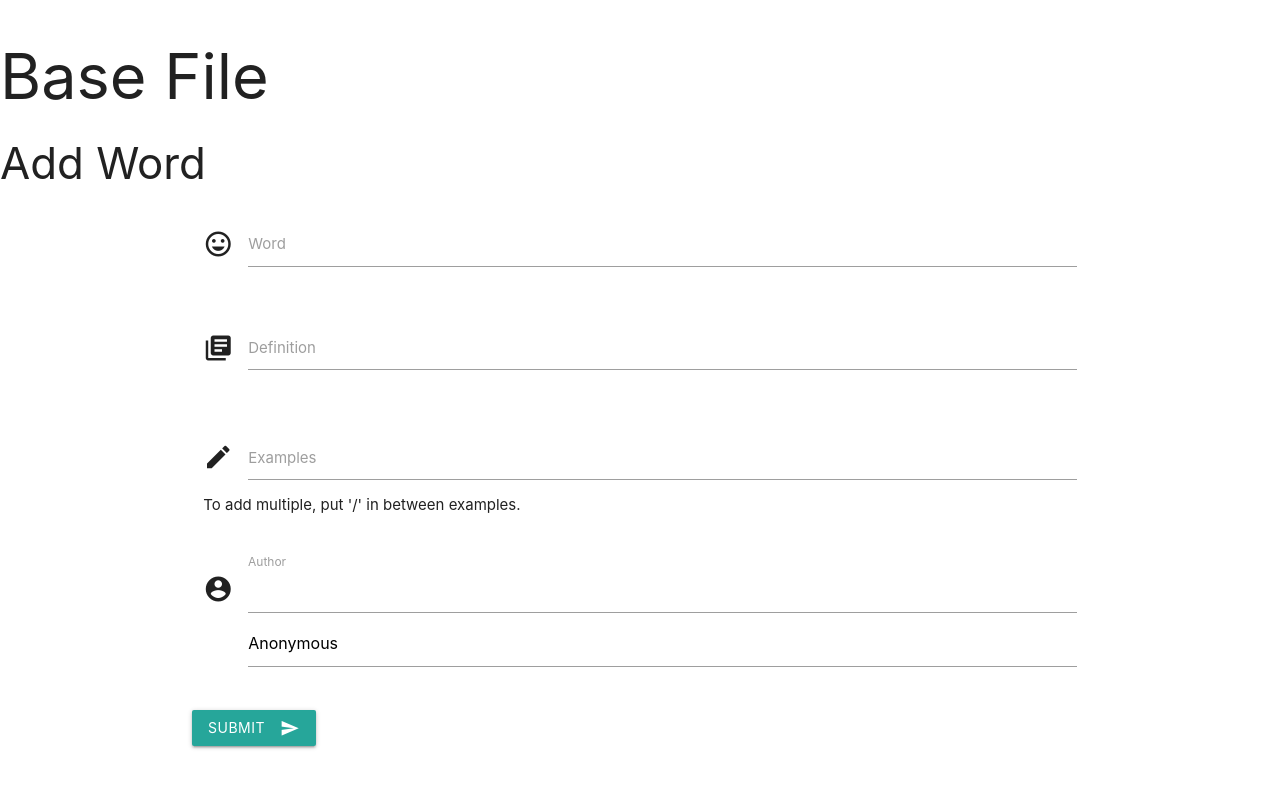
After one commit to albenakr/berlin-dictionary, a Flask app: page /add_word in a window 1280 px wide. The commit adds this page. Run offline with Flask 2, Linux system fonts and the light colour scheme; some libraries are stand-ins or nearby versions.

Commit message:
Insert Word functionality

```diff
--- a/app.py
+++ b/app.py
@@ -23,6 +23,29 @@ def get_words():
 def add_word():
     return render_template('addword.html')
 
+@app.route('/insert_word', methods=['POST'])
+def insert_word():
+    words = mongo.db.words
+    req = request.form.to_dict()
+    print(req)
+    examples = req['example']
+    req['example'] = examples.split('/')
+
+    if req['author'] == "":
+        req['author'] = "Anonymous"
+
+    words.insert_one(req)
+    return redirect(url_for('get_words'))
+
+@app.route('/manage_words')
+def manage_words():
+    return render_template('managewords.html')
+
+@app.route('/edit_word/<word_id>')
+def edit_word(word_id):
+    the_word = mongo.db.tasks.find_one({"_id": ObjectId(word_id)})
+    return render_template('/edit_word', word=the_word)
+
 if __name__ == '__main__':
     app.run(host=os.getenv("IP","0.0.0.0"),
     port=int(os.getenv("PORT","8080")),
--- /dev/null
+++ b/templates/addword.html
@@ -0,0 +1,52 @@
+{% extends 'base.html' %} {% block content %}
+
+<h3> Add Word </h3>
+<div class="container">
+	<div class="row">
+		<form action="{{ url_for('insert_word') }}" method="POST" class="col s12">
+
+			<div class="row">
+				<div class="input-field col s12">
+					<i class="material-icons prefix">mood</i>
+					<input id="word" name="word" type="text" class="validate" required>
+					<label for="word">Word</label>
+				</div>
+			</div>
+
+
+			<div class="row">
+				<div class="input-field col s12">
+					<i class="material-icons prefix">library_books</i>
+					<textarea id="definition" name="definition" class="materialize-textarea" required></textarea>
+					<label for="definition">Definition</label>
+				</div>
+			</div>
+
+			<div class="row">
+				<div class="input-field col s12">
+					<i class="material-icons prefix">mode_edit</i>
+					<textarea id="example" name="example" class="materialize-textarea"></textarea>
+					<label for="example">Examples</label>
+					<h7>To add multiple, put '/' in between examples.</h7>
+				</div>
+			</div>
+
+
+			<div class="row">
+				<div class="input-field col s12">
+					<i class="material-icons prefix">account_circle</i>
+					<input id="author" name="author" type="text" class="validate">
+					<input id="author" name="author" type="text" class="validate" value="Anonymous">
+					<label for="author">Author</label>
+				</div>
+			</div>
+
+			<div class="row">
+				<button class="btn waves-effect waves-light" type="submit">Submit<i class="material-icons right">send</i></button>
+			</div>
+		</form>
+	</div>
+</div>
+
+
+{% endblock %}
--- a/templates/base.html
+++ b/templates/base.html
@@ -4,14 +4,7 @@
 <head>
 	<link href="https://fonts.googleapis.com/icon?family=Material+Icons" rel="stylesheet">
 	<link rel="stylesheet" href="https://cdnjs.cloudflare.com/ajax/libs/materialize/1.0.0/css/materialize.min.css">
-	<script type="text/javascript">
-		$(document).ready(function() {
-    $('input#input_text, textarea#textarea2').characterCounter();
-  });
-
-       $('#textarea1').val('New Text');
-  M.textareaAutoResize($('#textarea1'));
-	</script>
+	<link rel="stylesheet" href="{{url_for('static', filename='css/style.css')}}" type="text/css" />
 
 </head>
 
@@ -22,7 +15,14 @@
 	<script src="https://cdnjs.cloudflare.com/ajax/libs/jquery/3.4.1/jquery.slim.js"
 		integrity="sha256-BTlTdQO9/fascB1drekrDVkaKd9PkwBymMlHOiG+qLI=" crossorigin="anonymous"></script>
 	<script src="https://cdnjs.cloudflare.com/ajax/libs/materialize/1.0.0/js/materialize.min.js"></script>
+	<script type="text/javascript">
+		$(document).ready(function() {
+    $('input#input_text, textarea#textarea2').characterCounter();
+  });
 
+       $('#textarea1').val('New Text');
+  M.textareaAutoResize($('#textarea1'));
+	</script>
 
 </body>
 
```
Also changed, not shown: 1 other file.
